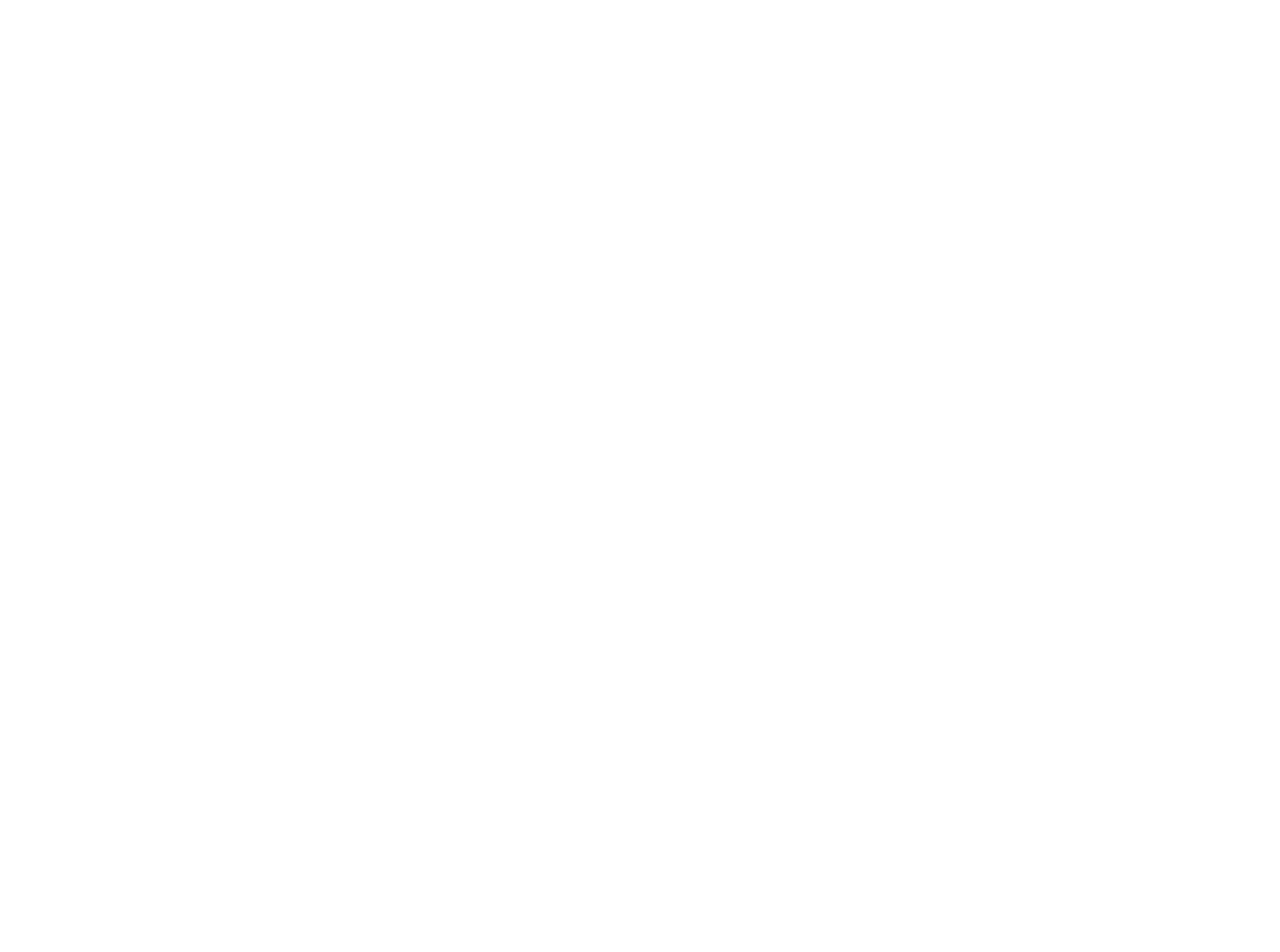
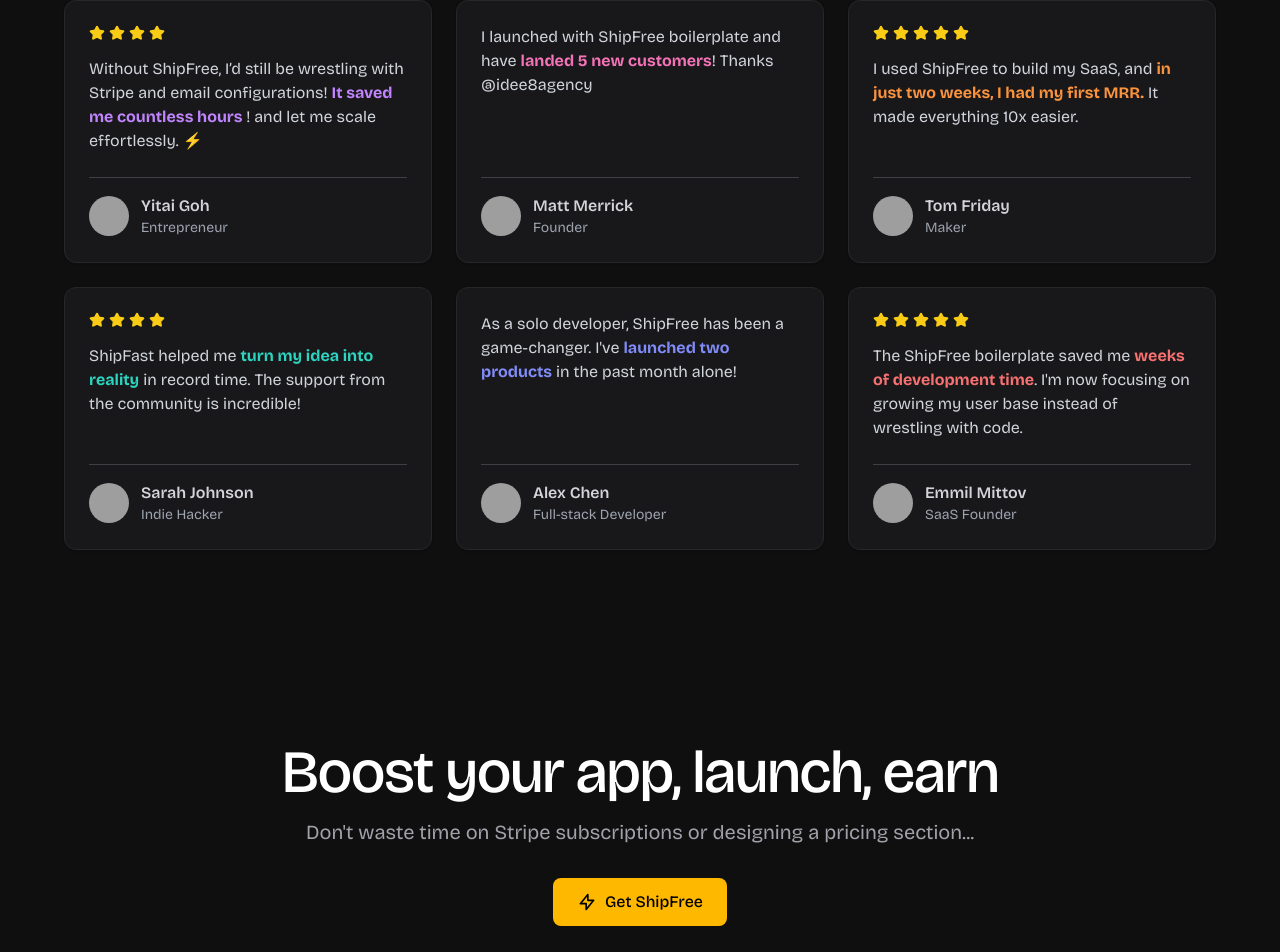
Before and after one commit to tsukiro/mongawk-nextjs, a Next.js app: page / in a window 1280 px wide. Shown: the part 3185-4137 px from the top of the page. Before the commit the page ends 3124 px from the top, so only its background shows below. Built offline with nearby package versions, Linux system fonts and the light colour scheme; no server answers; grey boxes are pictures that could not be loaded.

Commit message:
feat: Add CTA and Testimonials components, and integrate Radix UI Avatar for enhanced user interface

```diff
--- a/package.json
+++ b/package.json
@@ -9,6 +9,7 @@
     "lint": "next lint"
   },
   "dependencies": {
+    "@radix-ui/react-avatar": "^1.1.2",
     "class-variance-authority": "^0.7.1",
     "clsx": "^2.1.1",
     "framer-motion": "^12.0.6",
--- a/src/app/page.tsx
+++ b/src/app/page.tsx
@@ -1,8 +1,10 @@
+import CTA from "@/components/Cta";
 import FAQ from "@/components/Faq";
 import Footer from "@/components/Footer";
 import HeroSection from "@/components/Hero";
 import Navbar from "@/components/Navbar";
 import PricingSection from "@/components/pricing";
+import TestimonialsPage from "@/components/Testimonials";
 import Image from "next/image";
 
 export default function Home() {
@@ -12,6 +14,8 @@
       <HeroSection />
       <PricingSection />
       <FAQ />
+      <TestimonialsPage />
+      <CTA />
       <Footer />
     </div>
   );
--- /dev/null
+++ b/src/components/Cta.tsx
@@ -0,0 +1,30 @@
+export default function CTA() {
+    return (
+      <section className="relative bg-[#0F0F0F] px-4 py-24 md:py-32">
+
+        <div className="mx-auto max-w-3xl text-center">
+          <h2 className="mb-4 text-4xl font-medium tracking-tight text-white md:text-5xl lg:text-6xl">
+            Boost your app, launch, earn
+          </h2>
+          <p className="mb-8 text-lg text-zinc-400 md:text-xl">
+            Don&apos;t waste time on Stripe subscriptions or designing a pricing section...
+          </p>
+          <a
+            href="#"
+            className="inline-flex items-center gap-2 rounded-lg bg-[#FFB800] px-6 py-3 text-base font-medium text-black transition-colors hover:bg-[#FFB800]/90"
+          >
+            <svg viewBox="0 0 24 24" fill="none" className="h-5 w-5" xmlns="http://www.w3.org/2000/svg">
+              <path
+                d="M13 10V3L4 14H11V21L20 10H13Z"
+                stroke="currentColor"
+                strokeWidth="2"
+                strokeLinecap="round"
+                strokeLinejoin="round"
+              />
+            </svg>
+            Get ShipFree
+          </a>
+        </div>
+      </section>
+    )
+  }
--- /dev/null
+++ b/src/components/Testimonials.tsx
@@ -0,0 +1,108 @@
+import { Star } from "lucide-react"
+import { Card } from "@/components/ui/card"
+import { Avatar, AvatarFallback, AvatarImage } from "@/components/ui/avatar"
+
+export default function TestimonialsPage() {
+  const testimonials = [
+    {
+      name: "Jack F.",
+      rating: 5,
+      text: "I launched my startup in just a day and made my first $100 online! The setup was effortless, <span class='font-bold text-yellow-400'> I was up and running faster </span>than I ever imagined",
+      role: "Maker",
+      avatar: "https://pbs.twimg.com/profile_images/1784563357300740096/2DyzEa9d_400x400.jpg",
+    },
+    {
+      name: "Larry",
+      rating: 5,
+      text: "No more overthinking or endless configurations <span class='font-bold text-green-400'>Just clone, tweak, and launch.</span> ShipFree made everything seamless and stress-free!t",
+      role: "Founder",
+      avatar: "https://pbs.twimg.com/profile_images/1804234365817212928/n077GepN_400x400.jpg",
+    },
+    {
+      name: "Gabriel",
+      text: "ShipFree is hands down <span class='font-bold text-blue-400'>the best open-source SaaS boilerplate! </span>it’s the ultimate launchpad for startups looking to move fast and break barriers.",
+      role: "Developer",
+      avatar: "https://pbs.twimg.com/profile_images/1757317042644918272/z22hY3Ji_400x400.jpg",
+    },
+    {
+      name: "Yitai Goh",
+      rating: 4,
+      text: "Without ShipFree, I’d still be wrestling with Stripe and email configurations! <span class='font-bold text-purple-400'>It saved me countless hours </span>! and let me scale effortlessly. ⚡️",
+      role: "Entrepreneur",
+      avatar: "https://pbs.twimg.com/profile_images/1761628238323802112/pXIc00nu_400x400.jpg",
+    },
+    {
+      name: "Matt Merrick",
+      text: "I launched with ShipFree boilerplate and have <span class='font-bold text-pink-400'>landed 5 new customers</span>! Thanks @idee8agency",
+      role: "Founder",
+      avatar: "https://pbs.twimg.com/profile_images/1865828164947099648/v0SAw6WI_400x400.jpg",
+    },
+    {
+      name: "Tom Friday",
+      rating: 5,
+      text: "I used ShipFree to build my SaaS, and <span class='font-bold text-orange-400'>in just two weeks, I had my first MRR.</span> It made everything 10x easier.",
+      role: "Maker",
+      avatar: "https://pbs.twimg.com/profile_images/1854135042152247311/9u2s6TX__400x400.jpg",
+    },
+    {
+      name: "Sarah Johnson",
+      rating: 4,
+      text: "ShipFast helped me <span class='font-bold text-teal-400'>turn my idea into reality</span> in record time. The support from the community is incredible!",
+      role: "Indie Hacker",
+      avatar: "https://pbs.twimg.com/profile_images/1878117566222041088/_AtC29wQ_400x400.jpg",
+    },
+    {
+      name: "Alex Chen",
+      text: "As a solo developer, ShipFree has been a game-changer. I've <span class='font-bold text-indigo-400'>launched two products</span> in the past month alone!",
+      role: "Full-stack Developer",
+      avatar: "https://pbs.twimg.com/profile_images/1830918748439506958/E4cv0RQf_400x400.jpg",
+    },
+    {
+      name: "Emmil Mittov",
+      rating: 5,
+      text: "The ShipFree boilerplate saved me <span class='font-bold text-red-400'>weeks of development time</span>. I'm now focusing on growing my user base instead of wrestling with code.",
+      role: "SaaS Founder",
+      avatar: "https://pbs.twimg.com/profile_images/1884948973007319040/JYnP4PK2_400x400.jpg",
+    },
+  ]
+
+  return (
+    <div className="min-h-screen bg-[#0F0F0F] text-white py-16 px-4">
+      <div className="max-w-6xl mx-auto">
+        <div className="text-center mb-16">
+          <h1 className="text-4xl md:text-5xl font-bold mb-4">1209 makers built AI tools, SaaS, and more</h1>
+          <p className="text-gray-400 text-lg">They made their first $ online, and some even quit their 9-5!</p>
+        </div>
+
+        <div className="grid grid-cols-1 md:grid-cols-2 lg:grid-cols-3 gap-6">
+          {testimonials.map((testimonial, index) => (
+            <Card key={index} className="bg-zinc-900 border-[1.4px] border-zinc-800 p-6 flex flex-col">
+              <div className="flex-grow">
+                {testimonial.rating && (
+                  <div className="flex gap-1 mb-4">
+                    {[...Array(testimonial.rating)].map((_, i) => (
+                      <Star key={i} className="w-4 h-4 fill-yellow-400 text-yellow-400" />
+                    ))}
+                  </div>
+                )}
+
+                <p className="text-gray-300 mb-6" dangerouslySetInnerHTML={{ __html: testimonial.text }}></p>
+              </div>
+
+              <div className="flex items-center gap-3 pt-4 border-t border-zinc-700 mt-auto">
+                <Avatar>
+                  <AvatarImage src={testimonial.avatar} alt={testimonial.name} />
+                  <AvatarFallback>{testimonial.name.slice(0, 2)}</AvatarFallback>
+                </Avatar>
+                <div>
+                  <h3 className="font-semibold text-base text-zinc-300">{testimonial.name}</h3>
+                  <p className="text-gray-400 text-sm">{testimonial.role}</p>
+                </div>
+              </div>
+            </Card>
+          ))}
+        </div>
+      </div>
+    </div>
+  )
+}
--- /dev/null
+++ b/src/components/ui/avatar.tsx
@@ -0,0 +1,50 @@
+"use client"
+
+import * as React from "react"
+import * as AvatarPrimitive from "@radix-ui/react-avatar"
+
+import { cn } from "@/lib/utils"
+
+const Avatar = React.forwardRef<
+  React.ElementRef<typeof AvatarPrimitive.Root>,
+  React.ComponentPropsWithoutRef<typeof AvatarPrimitive.Root>
+>(({ className, ...props }, ref) => (
+  <AvatarPrimitive.Root
+    ref={ref}
+    className={cn(
+      "relative flex h-10 w-10 shrink-0 overflow-hidden rounded-full",
+      className
+    )}
+    {...props}
+  />
+))
+Avatar.displayName = AvatarPrimitive.Root.displayName
+
+const AvatarImage = React.forwardRef<
+  React.ElementRef<typeof AvatarPrimitive.Image>,
+  React.ComponentPropsWithoutRef<typeof AvatarPrimitive.Image>
+>(({ className, ...props }, ref) => (
+  <AvatarPrimitive.Image
+    ref={ref}
+    className={cn("aspect-square h-full w-full", className)}
+    {...props}
+  />
+))
+AvatarImage.displayName = AvatarPrimitive.Image.displayName
+
+const AvatarFallback = React.forwardRef<
+  React.ElementRef<typeof AvatarPrimitive.Fallback>,
+  React.ComponentPropsWithoutRef<typeof AvatarPrimitive.Fallback>
+>(({ className, ...props }, ref) => (
+  <AvatarPrimitive.Fallback
+    ref={ref}
+    className={cn(
+      "flex h-full w-full items-center justify-center rounded-full bg-muted",
+      className
+    )}
+    {...props}
+  />
+))
+AvatarFallback.displayName = AvatarPrimitive.Fallback.displayName
+
+export { Avatar, AvatarImage, AvatarFallback }
--- /dev/null
+++ b/src/components/ui/card.tsx
@@ -0,0 +1,76 @@
+import * as React from "react"
+
+import { cn } from "@/lib/utils"
+
+const Card = React.forwardRef<
+  HTMLDivElement,
+  React.HTMLAttributes<HTMLDivElement>
+>(({ className, ...props }, ref) => (
+  <div
+    ref={ref}
+    className={cn(
+      "rounded-xl border bg-card text-card-foreground shadow",
+      className
+    )}
+    {...props}
+  />
+))
+Card.displayName = "Card"
+
+const CardHeader = React.forwardRef<
+  HTMLDivElement,
+  React.HTMLAttributes<HTMLDivElement>
+>(({ className, ...props }, ref) => (
+  <div
+    ref={ref}
+    className={cn("flex flex-col space-y-1.5 p-6", className)}
+    {...props}
+  />
+))
+CardHeader.displayName = "CardHeader"
+
+const CardTitle = React.forwardRef<
+  HTMLDivElement,
+  React.HTMLAttributes<HTMLDivElement>
+>(({ className, ...props }, ref) => (
+  <div
+    ref={ref}
+    className={cn("font-semibold leading-none tracking-tight", className)}
+    {...props}
+  />
+))
+CardTitle.displayName = "CardTitle"
+
+const CardDescription = React.forwardRef<
+  HTMLDivElement,
+  React.HTMLAttributes<HTMLDivElement>
+>(({ className, ...props }, ref) => (
+  <div
+    ref={ref}
+    className={cn("text-sm text-muted-foreground", className)}
+    {...props}
+  />
+))
+CardDescription.displayName = "CardDescription"
+
+const CardContent = React.forwardRef<
+  HTMLDivElement,
+  React.HTMLAttributes<HTMLDivElement>
+>(({ className, ...props }, ref) => (
+  <div ref={ref} className={cn("p-6 pt-0", className)} {...props} />
+))
+CardContent.displayName = "CardContent"
+
+const CardFooter = React.forwardRef<
+  HTMLDivElement,
+  React.HTMLAttributes<HTMLDivElement>
+>(({ className, ...props }, ref) => (
+  <div
+    ref={ref}
+    className={cn("flex items-center p-6 pt-0", className)}
+    {...props}
+  />
+))
+CardFooter.displayName = "CardFooter"
+
+export { Card, CardHeader, CardFooter, CardTitle, CardDescription, CardContent }
```
Also changed, not shown: 1 other file (tests, documents, lock files or other folders).
